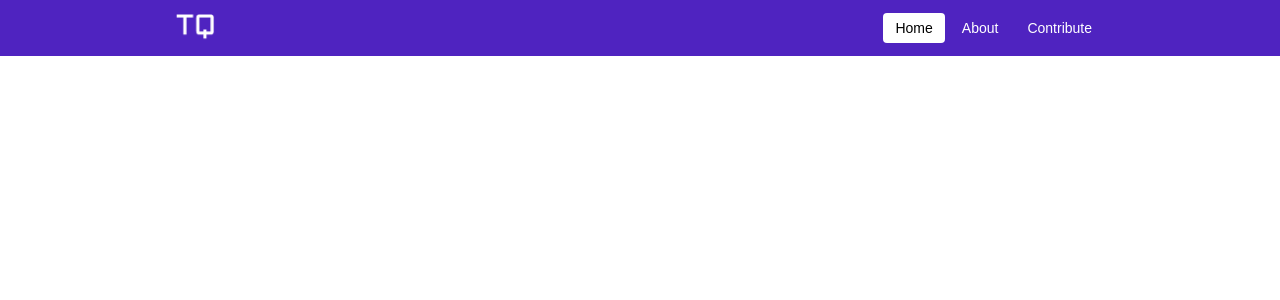
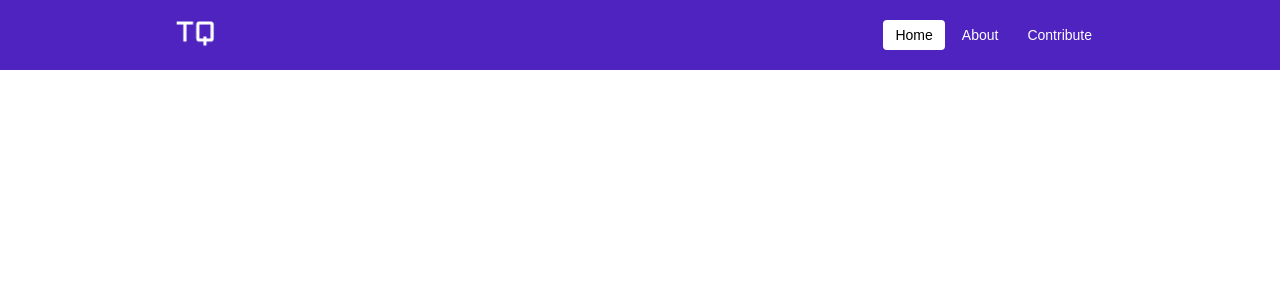
Before and after one commit to unclebinary1001/tqcalculator, a React (Vite) app: page / in a window 1280 px wide. Shown: the top 300 px of the page. Built offline with nearby package versions, Linux system fonts and the light colour scheme.

Commit message:
increase header height

```diff
--- a/src/css/HeaderSimple.module.css
+++ b/src/css/HeaderSimple.module.css
@@ -1,10 +1,10 @@
 .header {
-  height: rem(56px);
+  height: rem(70px);
   background-color: var(--mantine-color-brand-0);
 }
 
 .inner {
-  height: rem(56px);
+  height: rem(70px);
   display: flex;
   justify-content: space-between;
   align-items: center;
```
